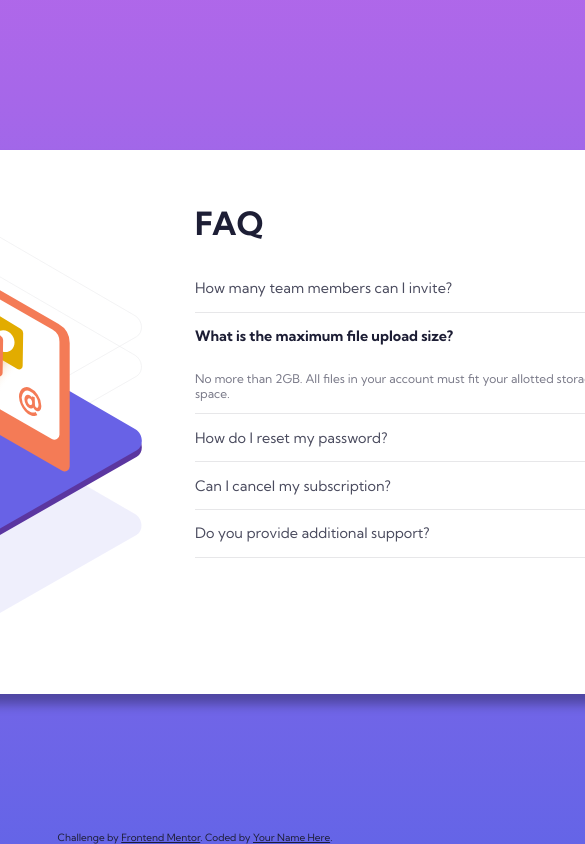
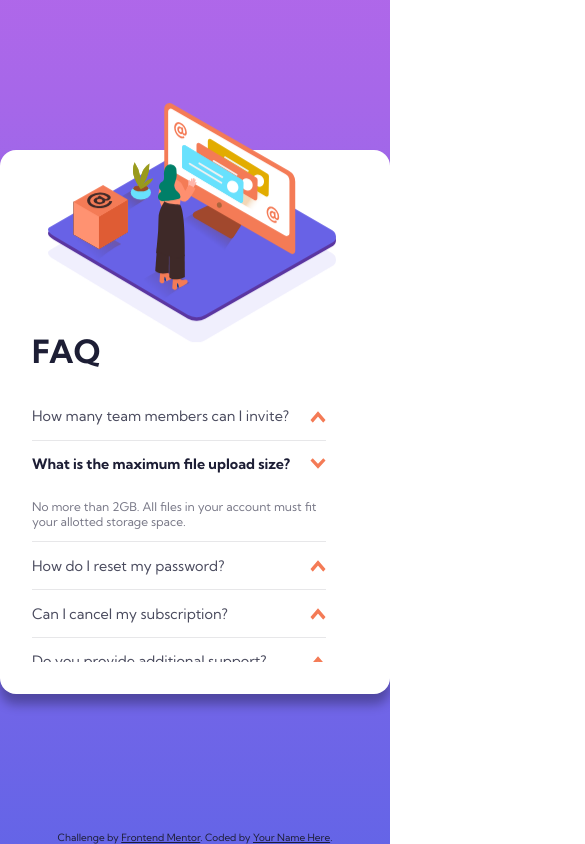
Before and after one commit to sutaC/FaQ-Accordion-Card, a SvelteKit app: page / in a window 390 px wide. Shown: the top 844 px of the page, 585 px wide, since content can reach past the window. Built offline with nearby package versions, Linux system fonts and the light colour scheme.

Commit message:
Mobile view

```diff
--- a/src/routes/+page.svelte
+++ b/src/routes/+page.svelte
@@ -5,10 +5,17 @@
 
 <div class="card">
     <div class="images">
-        <div class="img-girl-container">
-            <img src="/illustration-woman-online-desktop.svg" alt="illustration-woman-online">
+        <div class="desktop">
+            <div class="img-girl-container">
+                <img src="/illustration-woman-online-desktop.svg" alt="illustration-woman-online">
+            </div>
+            <img src="/illustration-box-desktop.svg" alt="illustration-box" class="img-box">
         </div>
-        <img src="/illustration-box-desktop.svg" alt="illustration-box" class="img-box">
+        <div class="mobile">
+            <div class="img-girl-container">
+                <img src="/illustration-woman-online-mobile.svg" alt="illustration-woman-online">
+            </div>
+        </div>
     </div>
     <div class="questions">
 
@@ -63,7 +70,6 @@
         display: flex;
         justify-content: center;
         align-items: center;
-        flex-direction: column;
 
         height: 100vh;
 
@@ -78,7 +84,9 @@
         padding: 2rem;
 
         width: 55rem;
+        width: clamp(40%, 55rem, 100%);
         height: 30rem;
+        height: clamp(40%, 30rem, 70rem);
 
         border-radius: 1rem;
 
@@ -88,7 +96,7 @@
 
 
     .questions {
-        width: 50%;
+        width: minmax(50%, 100%);
 
         padding-right: 2rem;
 
@@ -97,6 +105,7 @@
 
     .images {
         width: 50%;
+        height: minmax(20%, 100%);
     }
 
 
@@ -108,15 +117,14 @@
         user-select: none;
     }
 
-    .img-box {
+
+    .desktop > .img-box {
         width: 10rem;
-
-        z-index: 10;
 
         transform: translate(-6.9rem, -13rem);
     }
 
-    .img-girl-container {
+    .desktop > .img-girl-container {
         transform: translate(-4.5rem, 2.5rem) scale(1.25);
 
         padding-bottom: 5rem;
@@ -127,12 +135,16 @@
         background-size: cover;
     }
 
-    .img-girl-container img {
+    .desktop > .img-girl-container img {
         object-fit: cover;
         object-position: -4.5rem 0;
         transform: translate(4.5rem, 1.5rem);
     }
 
+
+    .mobile {
+        display: none;
+    }
 
 
     footer {
@@ -144,4 +156,41 @@
     }
 
 
+
+    /* Mobile */
+
+    @media (max-width: 950px) {
+
+        .card {
+            flex-direction: column;
+        }
+
+        .images {
+            height: 20%;
+
+        }
+
+        .desktop {
+            display: none;
+        }
+
+        .mobile {
+            display: block;
+        }
+
+        .mobile .img-girl-container {
+            transform: translate(50%, 0) scale(1.8);
+
+            width: 10rem;
+
+            padding-bottom: 4.5rem;
+
+            background-image: url('/bg-pattern-mobile.svg');
+            background-repeat: no-repeat;
+            background-position: center;
+            background-size: contain;
+        }
+
+    }
+
 </style>
```
